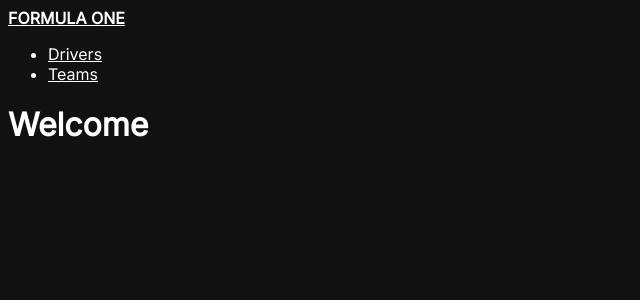
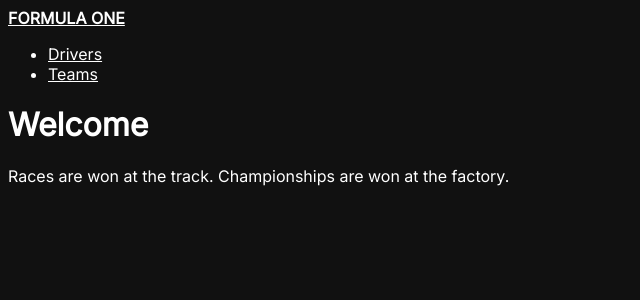
Before and after one commit to antoinechassagne/formula-one, a Next.js app in the folder client/: page / in a window 1280 px wide. Shown: the top 300 px of the page, without its empty margins (0-640 px from the left). Built offline with nearby package versions, Linux system fonts and the light colour scheme.

Commit message:
Add quote on homepage

```diff
--- a/client/pages/index.js
+++ b/client/pages/index.js
@@ -1,3 +1,8 @@
 export default function Home() {
-  return <h1>Welcome</h1>;
+  return (
+    <>
+      <h1>Welcome</h1>
+      <p> Races are won at the track. Championships are won at the factory.</p>
+    </>
+  );
 }
```
